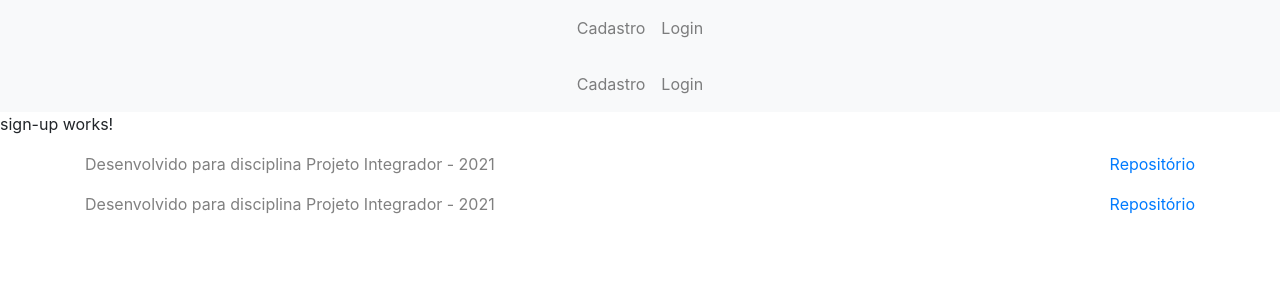
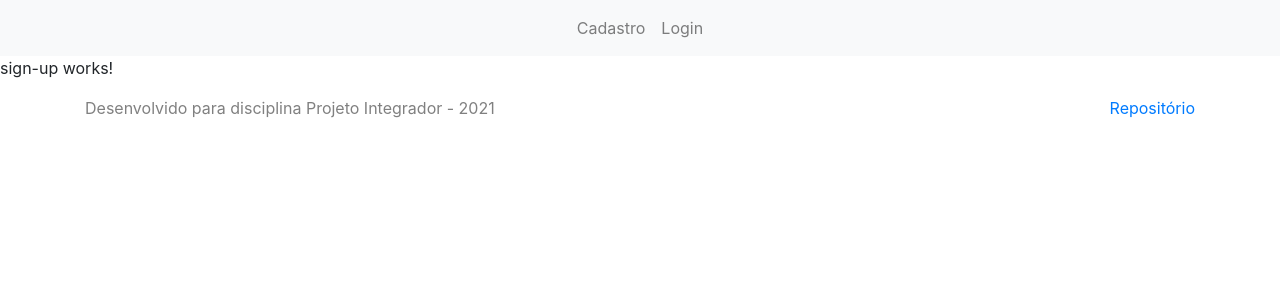
Before and after one commit to pedrozulian/web-teleagro, an Angular app: page /sign-up in a window 1280 px wide. Shown: the top 300 px of the page. Built offline with nearby package versions, Linux system fonts and the light colour scheme.

Commit message:
too add router-outlet

```diff
--- a/src/app/app.component.html
+++ b/src/app/app.component.html
@@ -1 +1 @@
-<app-layout></app-layout>
+<router-outlet></router-outlet>
```
